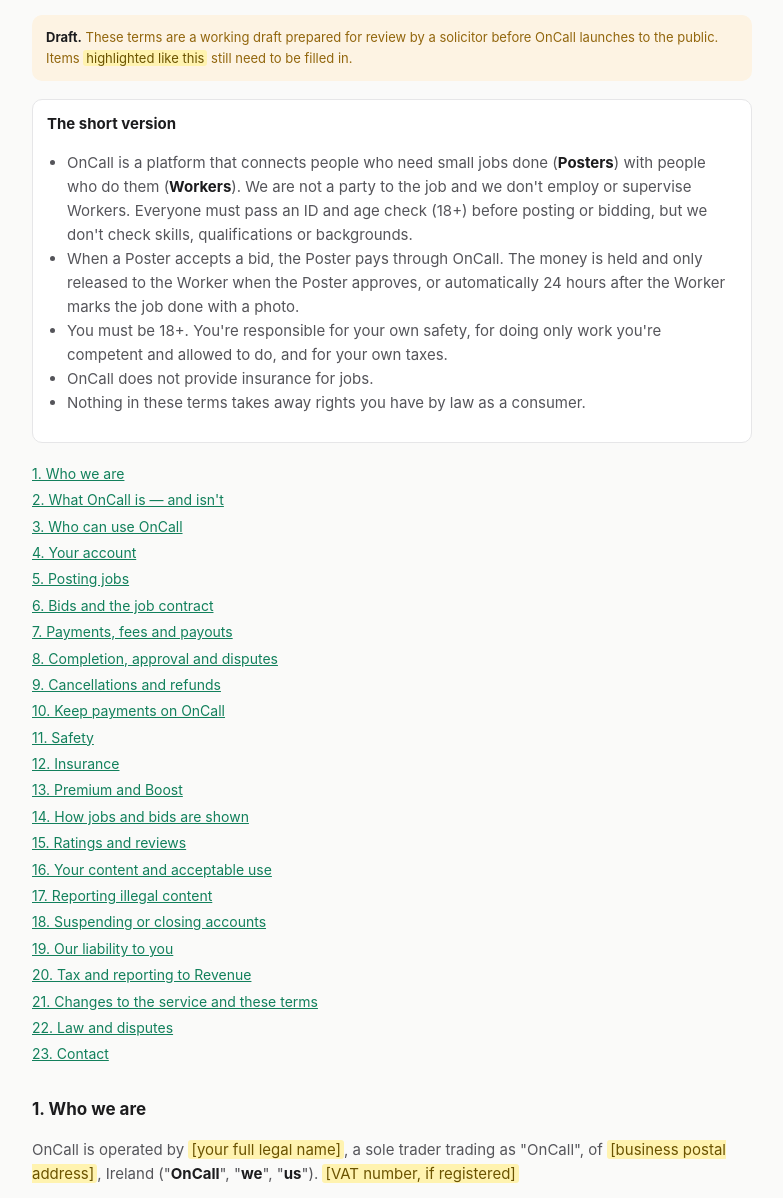
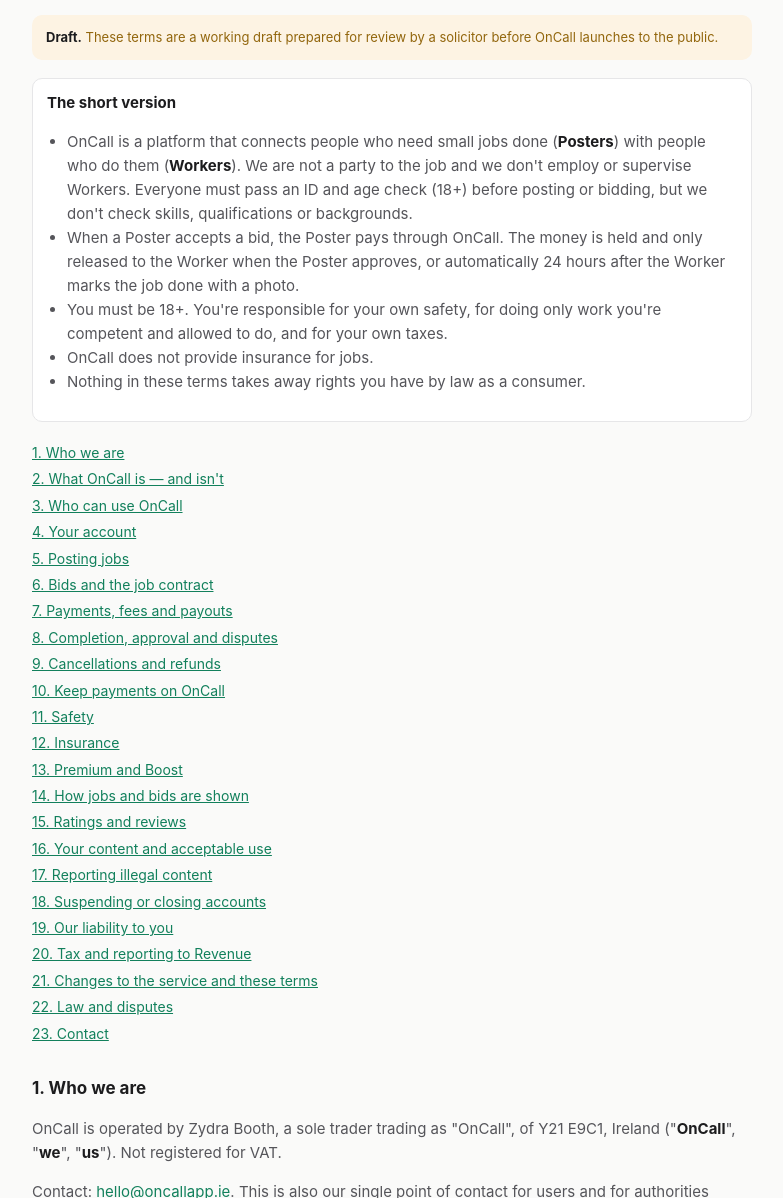
Before and after one commit to natb1234/oncall-app, a plain HTML site: page terms.html in a window 1280 px wide. Shown: the part 90-1288 px from the top of the page, without its empty margins (248-1031 px from the left). Drawn offline with Linux system fonts and the light colour scheme.

Commit message:
Terms and Privacy: operator name, address and VAT status filled in
Address is a temporary Eircode; notes remind to switch to a virtual
office and register the business name before launch.

Co-Authored-By: Claude Opus 5.5 <noreply@anthropic.com>
Claude-Session: https://claude.ai/code/session_01NSovohYGAPTwTBeUCHyc5M

```diff
--- a/terms.html
+++ b/terms.html
@@ -23,7 +23,7 @@
 <h1>Terms of Service</h1>
 <p class="meta">Version 1.3 · Last updated 24 October 2026</p>
 
-<div class="draft"><strong>Draft.</strong> These terms are a working draft prepared for review by a solicitor before OnCall launches to the public. Items <span class="ph">highlighted like this</span> still need to be filled in.</div>
+<div class="draft"><strong>Draft.</strong> These terms are a working draft prepared for review by a solicitor before OnCall launches to the public.</div>
 
 <div class="box">
 <p style="margin-top:0"><strong>The short version</strong></p>
@@ -50,7 +50,7 @@
 </nav>
 
 <h2 id="who">1. Who we are</h2>
-<p>OnCall is operated by <span class="ph">[your full legal name]</span>, a sole trader trading as "OnCall", of <span class="ph">[business postal address]</span>, Ireland ("<strong>OnCall</strong>", "<strong>we</strong>", "<strong>us</strong>"). <span class="ph">[VAT number, if registered]</span></p>
+<p>OnCall is operated by Zydra Booth, a sole trader trading as "OnCall", of Y21 E9C1, Ireland ("<strong>OnCall</strong>", "<strong>we</strong>", "<strong>us</strong>"). Not registered for VAT.</p>
 <p>Contact: <a href="mailto:hello@oncallapp.ie">hello@oncallapp.ie</a>. This is also our single point of contact for users and for authorities under the EU Digital Services Act. You can write to us in English.</p>
 
 <h2 id="what">2. What OnCall is — and isn't</h2>
@@ -144,7 +144,7 @@
 <p>You can cancel any time from your Profile page. Premium then stays active until the end of the month you've paid for, and you won't be charged again.</p>
 <p><strong>Boost</strong> costs <strong>€1.99 per job</strong>, paid once. It shows one open job as Featured at the top of Home for 48 hours. It doesn't guarantee bids.</p>
 <p><strong>Your right to cancel (consumers).</strong> If you are a consumer, you have 14 days from buying Premium or a Boost to cancel and get a refund, without giving a reason. When you buy, you ask us to start straight away. If you cancel within the 14 days, we refund what you paid minus a proportionate amount for the time the service was already provided. Because a Boost is fully provided after 48 hours, you lose the right to cancel a Boost once those 48 hours have passed. To cancel, email us at <a href="mailto:hello@oncallapp.ie">hello@oncallapp.ie</a> with your account email; you can use the model form in the box below but you don't have to.</p>
-<div class="box"><p style="margin-top:0"><strong>Model cancellation form</strong></p><p style="margin-bottom:0">To <span class="ph">[your full legal name]</span> trading as OnCall, <span class="ph">[business postal address]</span>, <a href="mailto:hello@oncallapp.ie">hello@oncallapp.ie</a>: I hereby give notice that I withdraw from my contract for the following service: [OnCall Premium / Boost for job …], ordered on [date]. Name: … Account email: … Date: …</p></div>
+<div class="box"><p style="margin-top:0"><strong>Model cancellation form</strong></p><p style="margin-bottom:0">To Zydra Booth trading as OnCall, Y21 E9C1, <a href="mailto:hello@oncallapp.ie">hello@oncallapp.ie</a>: I hereby give notice that I withdraw from my contract for the following service: [OnCall Premium / Boost for job …], ordered on [date]. Name: … Account email: … Date: …</p></div>
 <p>We may change the price or features of Premium with at least 30 days' notice. A price increase applies from your next renewal after the notice period, and you can cancel before it does.</p>
 
 <h2 id="ranking">14. How jobs and bids are shown</h2>
@@ -189,7 +189,7 @@
 <p>These terms are governed by Irish law, and the courts of Ireland have jurisdiction. If you're a consumer living elsewhere in the EU, you also keep the protection of the mandatory laws of your country and can bring proceedings there. If you have a complaint, please contact us first — we'll try to sort it out quickly. Consumers in Ireland can also use the Small Claims procedure of the District Court for claims up to €2,000.</p>
 
 <h2 id="contact">23. Contact</h2>
-<p><span class="ph">[your full legal name]</span> trading as OnCall · <span class="ph">[business postal address]</span> · <a href="mailto:hello@oncallapp.ie">hello@oncallapp.ie</a></p>
+<p>Zydra Booth trading as OnCall · Y21 E9C1 · <a href="mailto:hello@oncallapp.ie">hello@oncallapp.ie</a></p>
 <p>See also our <a href="privacy.html">Privacy Policy</a>.</p>
 </main>
 </body>
```
Also changed, not shown: privacy.html (+2 -2 lines), 1 other file.
